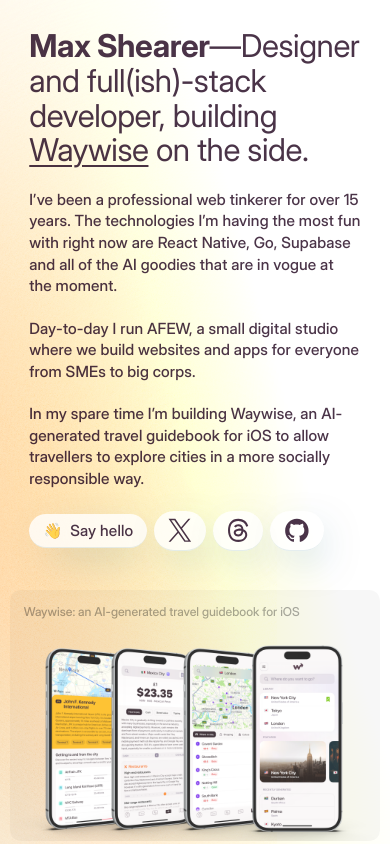
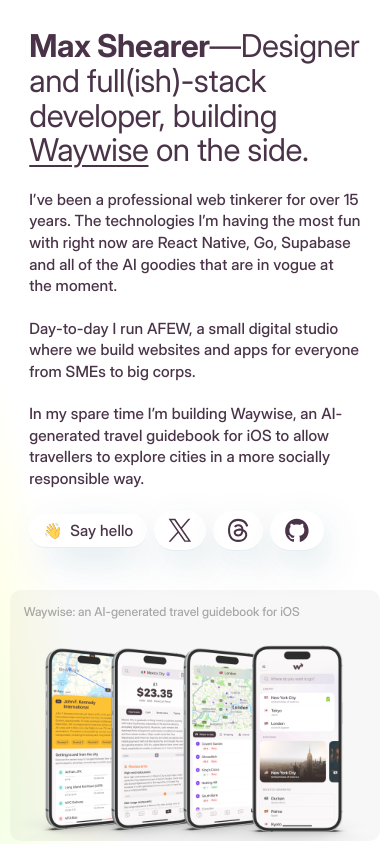
Before and after one commit to maxshearer/max.shearer.co, a Next.js app: page / in a window 390 px wide. Built offline with nearby package versions, Linux system fonts and the light colour scheme.

Commit message:
fix: Rainbow animation was making phones chug a bit

```diff
--- a/app/components/rainbow.module.css
+++ b/app/components/rainbow.module.css
@@ -32,9 +32,13 @@
   position: absolute;
   pointer-events: none;
   max-width: 100vw;
-  left: -4vw;
+  left: -75vw;
   width: 75dvw;
   height: 100dvh;
+
+  @media (min-width: 768px) {
+    left: -5vw;
+  }
 
   & svg {
     height: 100dvh;
@@ -53,9 +57,13 @@
 }
 
 .blur {
-  fill: oklch(0.6 0.24 60);
-  animation: rainbow-rotate 60s linear infinite;
+  fill: oklch(0.6 0.24 130);
   opacity: 0.8;
+
+  @media (min-width: 768px) {
+    fill: oklch(0.6 0.24 60);
+    animation: rainbow-rotate 60s linear infinite;
+  }
 }
 
 .blend {
```
